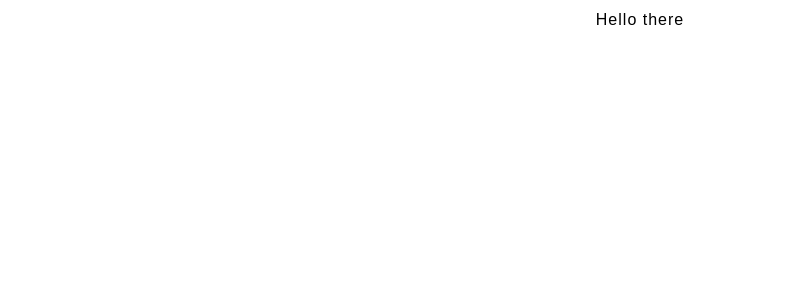
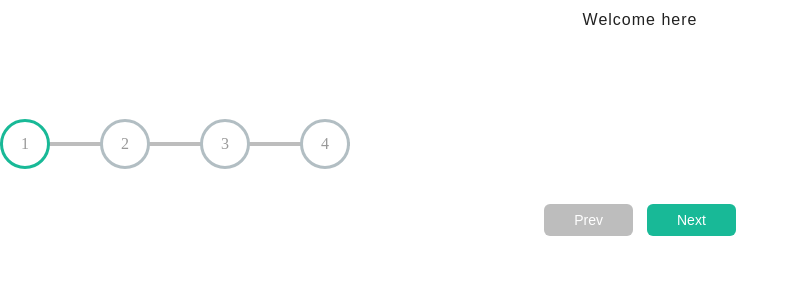
Before and after one commit to Mike15254/Huddle-space, a SvelteKit app in the folder Front-end/Part-2/huddle/: page /getStarted in a window 1280 px wide. Shown: the top 300 px of the page, without its empty margins (0-799 px from the left). Built offline with nearby package versions, Linux system fonts and the light colour scheme.

Commit message:
Add progress tracker and navigation buttons to get started page

```diff
--- a/Front-end/Part-2/huddle/src/routes/getStarted/+page.svelte
+++ b/Front-end/Part-2/huddle/src/routes/getStarted/+page.svelte
@@ -15,10 +15,29 @@
 </div>
 
 <div class="greeting" style="display: {loading ? 'none' : 'block'}">
-	<h1>Hello there</h1>
+	<div class="container">
+		<h1>Welcome here</h1>
+		<div class="progress-container">
+			<div class="progress" id="progress" />
+			<div class="circle active">1</div>
+			<div class="circle">2</div>
+			<div class="circle">3</div>
+			<div class="circle">4</div>
+		</div>
+		<button class="btn" id="prev" disabled>Prev</button>
+		<button class="btn" id="next">Next</button>
+	</div>
 </div>
 
 <style>
+	* {
+		box-sizing: border-box;
+	}
+
+	:root {
+		--line-border-fill: #18b997;
+		--line-border-empty: #bdbdbd;
+	}
 	.loader {
 		margin: 200px auto;
 	}
@@ -38,16 +57,12 @@
 		position: absolute;
 		left: 50%;
 		margin-left: -10px;
-		-webkit-animation: 3s infinite linear;
-		-moz-animation: 3s infinite linear;
-		-o-animation: 3s infinite linear;
+		animation: 3s infinite linear;
 	}
 
 	.loader span:nth-child(2) {
 		background: #e84c3d;
-		-webkit-animation: kiri 1.2s infinite linear;
-		-moz-animation: kiri 1.2s infinite linear;
-		-o-animation: kiri 1.2s infinite linear;
+		animation: kiri 1.2s infinite linear;
 	}
 	.loader span:nth-child(3) {
 		background: #f1c40f;
@@ -55,12 +70,10 @@
 	}
 	.loader span:nth-child(4) {
 		background: #2fcc71;
-		-webkit-animation: kanan 1.2s infinite linear;
-		-moz-animation: kanan 1.2s infinite linear;
-		-o-animation: kanan 1.2s infinite linear;
+		animation: kanan 1.2s infinite linear;
 	}
 
-	@-webkit-keyframes kanan {
+	@keyframes kanan {
 		0% {
 			-webkit-transform: translateX(20px);
 		}
@@ -74,36 +87,8 @@
 			z-index: 200;
 		}
 	}
-	@-moz-keyframes kanan {
-		0% {
-			-moz-transform: translateX(20px);
-		}
 
-		50% {
-			-moz-transform: translateX(-20px);
-		}
-
-		100% {
-			-moz-transform: translateX(20px);
-			z-index: 200;
-		}
-	}
-	@-o-keyframes kanan {
-		0% {
-			-o-transform: translateX(20px);
-		}
-
-		50% {
-			-o-transform: translateX(-20px);
-		}
-
-		100% {
-			-o-transform: translateX(20px);
-			z-index: 200;
-		}
-	}
-
-	@-webkit-keyframes kiri {
+	@keyframes kiri {
 		0% {
 			-webkit-transform: translateX(-20px);
 			z-index: 200;
@@ -116,28 +101,88 @@
 		}
 	}
 
-	@-moz-keyframes kiri {
-		0% {
-			-moz-transform: translateX(-20px);
-			z-index: 200;
+	h1 {
+		color: #212121;
+		margin-bottom: 90px;
 	}
-		50% {
-			-moz-transform: translateX(20px);
+
+	.container {
+		text-align: center;
 	}
-		100% {
-			-moz-transform: translateX(-20px);
+
+	.progress-container {
+		display: flex;
+		justify-content: space-between;
+		position: relative;
+		margin-bottom: 30px;
+		max-width: 100%;
+		width: 350px;
 	}
+
+	.progress-container::before {
+		content: '';
+		background-color: var(--line-border-empty);
+		position: absolute;
+		top: 50%;
+		left: 0;
+		transform: translateY(-50%);
+		height: 4px;
+		width: 100%;
+		z-index: -1;
+		transform: 0.4s ease;
 	}
-	@-o-keyframes kiri {
-		0% {
-			-o-transform: translateX(-20px);
-			z-index: 200;
+
+	.progress {
+		display: flex;
+		background-color: var(--line-border-fill);
+		position: absolute;
+		top: 50%;
+		left: 0;
+		transform: translateY(-50%);
+		height: 4px;
+		width: 0%;
+		z-index: -1;
+		transform: 0.4s ease;
 	}
-		50% {
-			-o-transform: translateX(20px);
+
+	.circle {
+		background-color: #ffffff;
+		color: #999;
+		border-radius: 50%;
+		height: 50px;
+		width: 50px;
+		border: 3px solid #b2bec3;
+		display: flex;
+		align-items: center;
+		justify-content: center;
+		transition: 0.4s ease;
 	}
-		100% {
-			-o-transform: translateX(-20px);
+
+	.circle.active {
+		border-color: var(--line-border-fill);
 	}
+
+	.btn {
+		background-color: var(--line-border-fill);
+		color: #ffffff;
+		border-radius: 6px;
+		border: 0;
+		cursor: pointer;
+		padding: 8px 30px;
+		margin: 5px;
+		font-size: 14px;
+	}
+
+	.btn:focus {
+		outline: 0;
+	}
+
+	.btn:active {
+		transform: scale(0.97);
+	}
+
+	.btn:disabled {
+		background-color: var(--line-border-empty);
+		cursor: not-allowed;
 	}
 </style>
```
Lines whose indentation alone changed are shown as unchanged.
